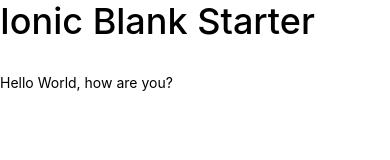
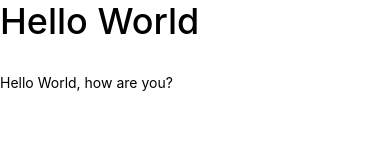
Before and after one commit to blackie0424/practice-ionic-1, a website: page www/index.html in a window 390 px wide. Drawn offline with Linux system fonts and the light colour scheme; some packages are replaced by stand-ins of ours; files that its build step writes are made by us from their sources.

Commit message:
change title

```diff
--- a/www/index.html
+++ b/www/index.html
@@ -25,7 +25,7 @@
 
     <ion-pane>
       <ion-header-bar class="bar-stable">
-        <h1 class="title">Ionic Blank Starter</h1>
+        <h1 class="title">Hello World</h1>
       </ion-header-bar>
       <ion-content class="padding">
         <p>Hello World, how are you?</p>
```
